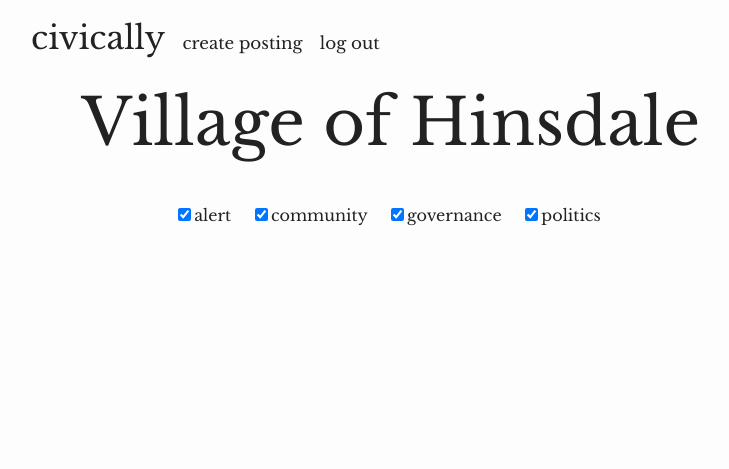
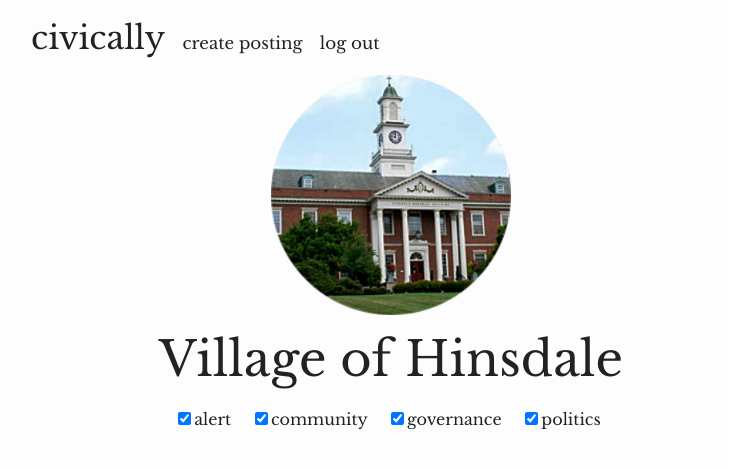
Before and after one commit to bspatafora/civic_forum, a Django app: template postings/templates/postings/feed.html in a window 1280 px wide. Shown: the top 469 px of the page, without its empty margins (249-978 px from the left). Run offline with Django 3.2, Linux system fonts and the light colour scheme; the template is opened without the code that fills it, so the values that code supplies are empty; some libraries are stand-ins or nearby versions.

Commit message:
Added feed image

```diff
--- a/civically/settings.py
+++ b/civically/settings.py
@@ -157,3 +157,5 @@ LOGGING = {
         },
     }
 }
+
+LOGIN_REDIRECT_URL = 'feed'
--- a/postings/static/postings/style.css
+++ b/postings/static/postings/style.css
@@ -53,9 +53,15 @@ ol, ul {
 	color: #222 !important;
 }
 
+#feed-image {
+	display: block;
+	width: 15em;
+	margin: 0.75em auto 0.5em auto;
+}
+
 h1 {
-	margin-bottom: 0.5em;
-	font-size: 4em;
+	margin-bottom: 0.25em;
+	font-size: 3em;
 	text-align: center;
 }
 
@@ -120,6 +126,10 @@ textarea, input {
 	border-bottom: none;
 }
 
+.civically-link:hover {
+	border-bottom: 1px dotted;
+}
+
 .civically-link:visited {
 	color: #5E5E5E;
 }
--- a/postings/templates/postings/feed.html
+++ b/postings/templates/postings/feed.html
@@ -1,6 +1,9 @@
 {% extends "postings/base.html" %}
 
 {% block content %}
+
+{% load staticfiles %}
+<img id="feed-image" src="{% static "postings/images/hinsdale.png" %}" alt="Hinsdale Memorial Hall">
 
 <h1>Village of Hinsdale</h1>
 
```
Also changed, not shown: postings/static/postings/images/hinsdale.png (added).
